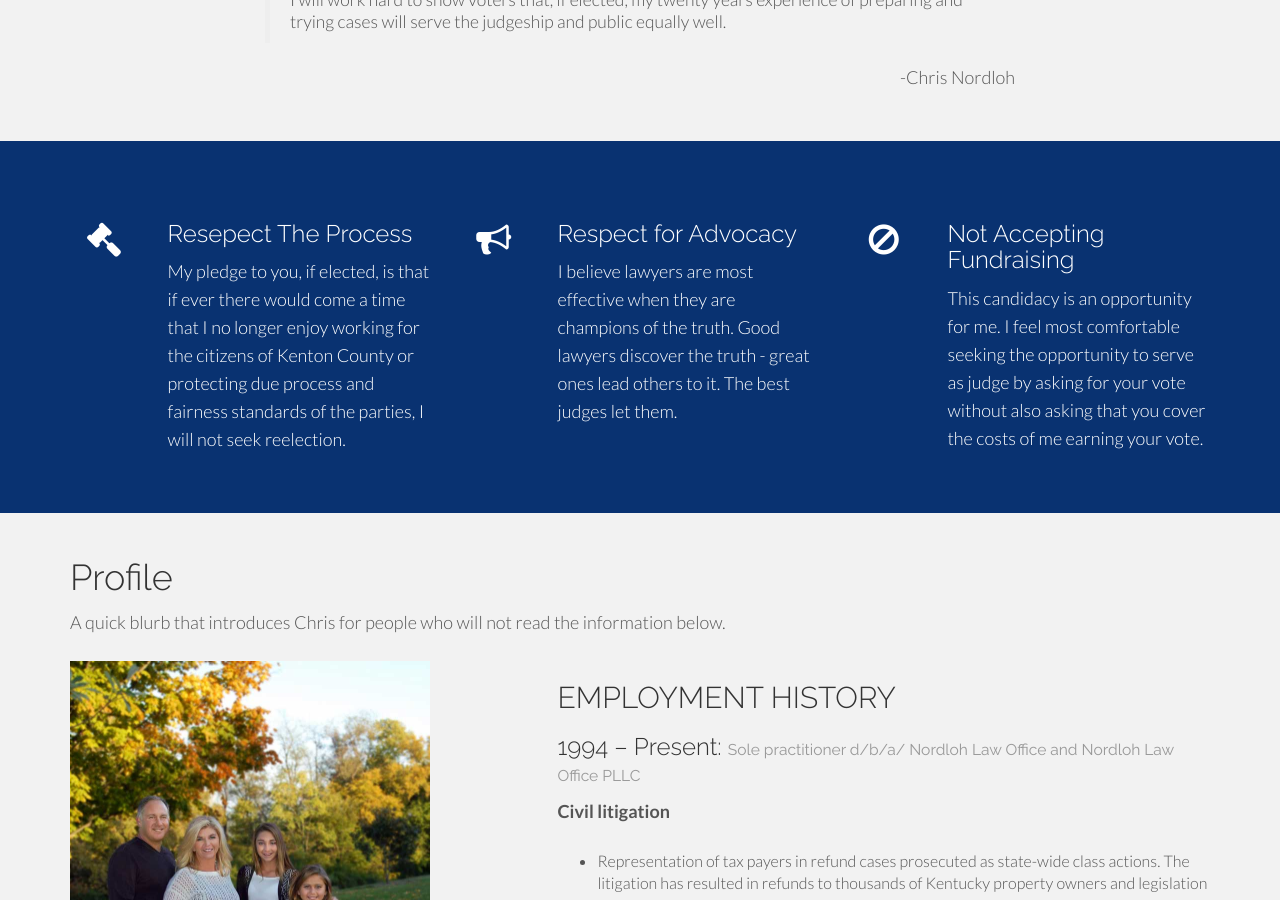
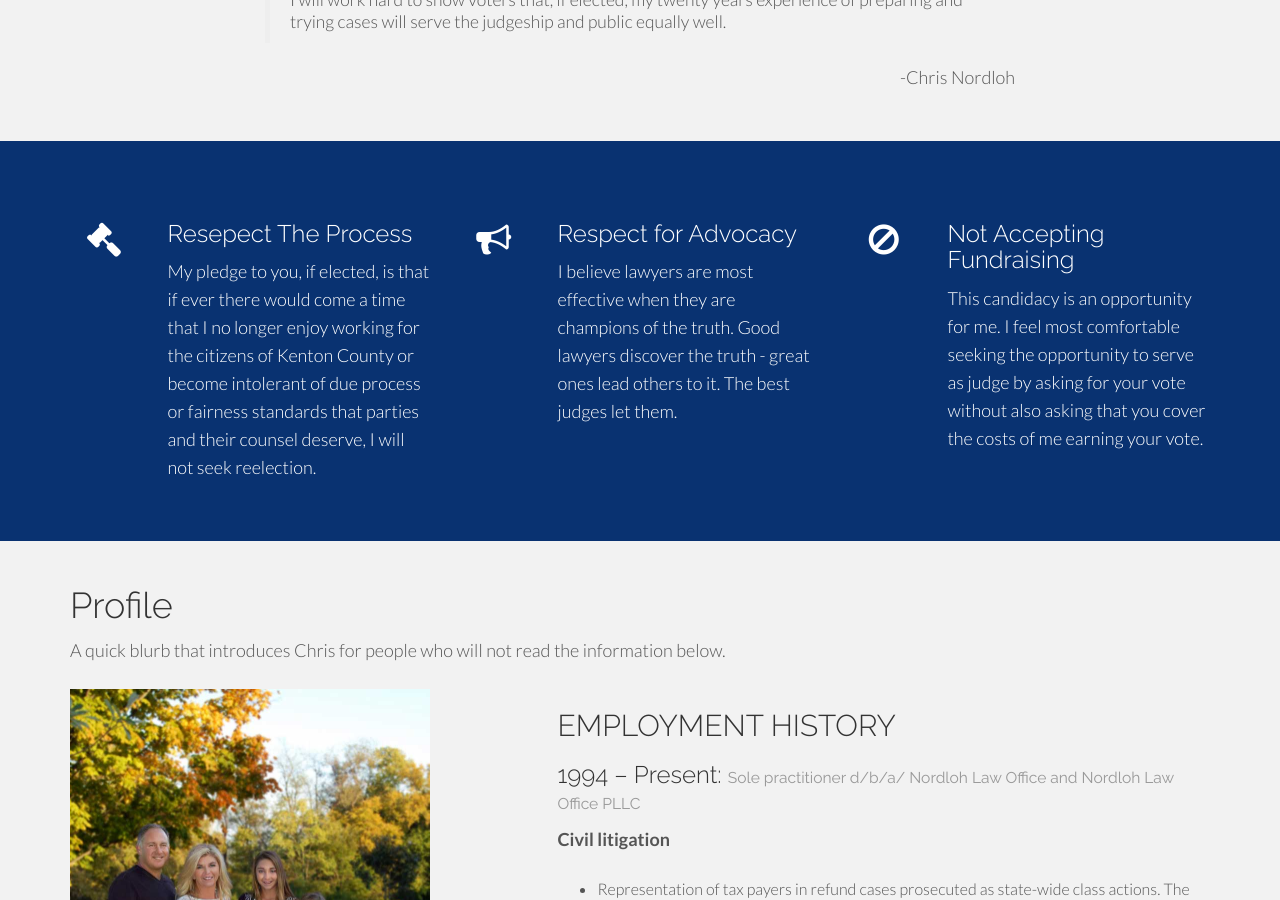
Before and after one commit to NORDLOHFORJUDGE/NordlohForJudge, a Jekyll site: the page built from index.html, in a window 1280 px wide and 900 px high, scrolled down 1008 px. Built offline with Jekyll 4.4.1, drawn with Linux system fonts in a browser that asks for light colours; Markdown is read by kramdown in place of the engine named in the settings; comment, search, counter and statistics services are not loaded.

Commit message:
Updated highlight-1.md

```diff
--- a/_includes/highlight-1.md
+++ b/_includes/highlight-1.md
@@ -1,3 +1,3 @@
 ### Resepect The Process
 
-My pledge to you, if elected, is that if ever there would come a time that I no longer enjoy working for the citizens of Kenton County or protecting due process and fairness standards of the parties, I will not seek reelection.
+My pledge to you, if elected, is that if ever there would come a time that I no longer enjoy working for the citizens of Kenton County or become intolerant of due process or fairness standards that parties and their counsel deserve, I will not seek reelection.
```
